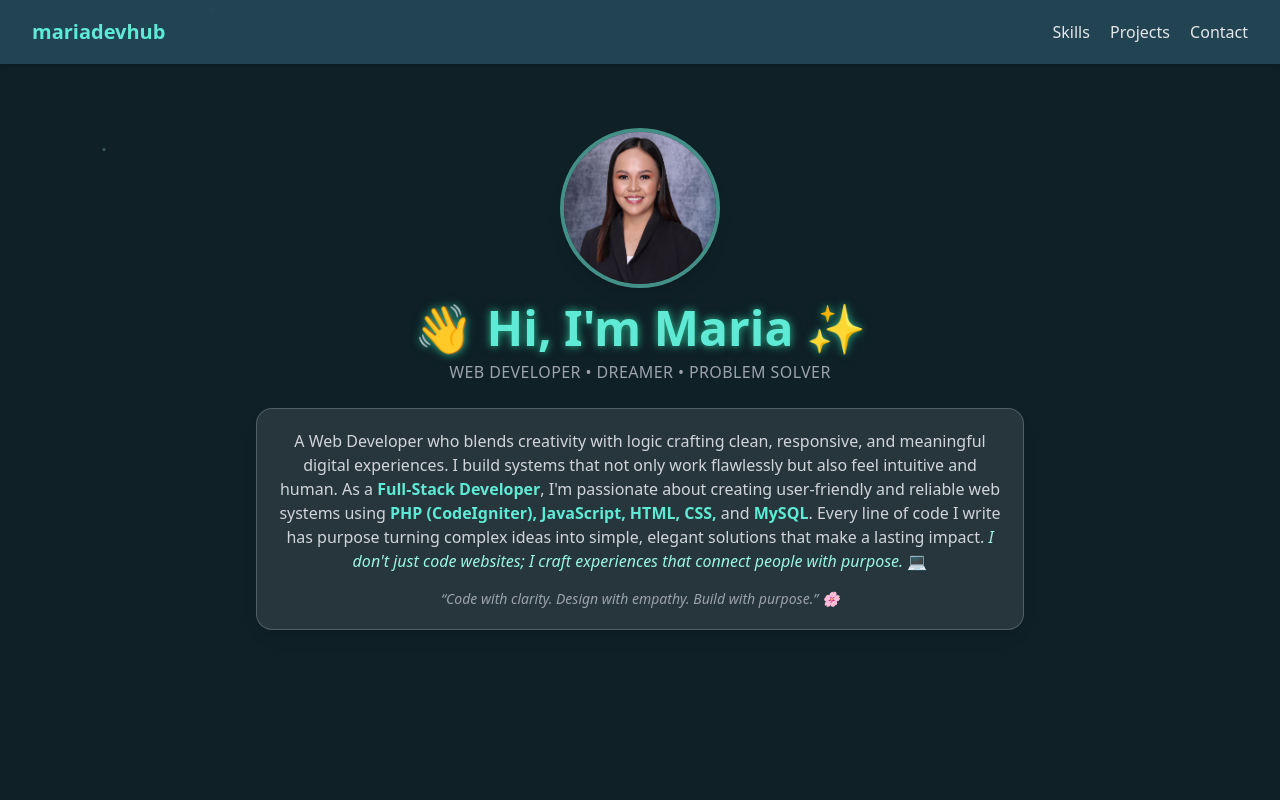
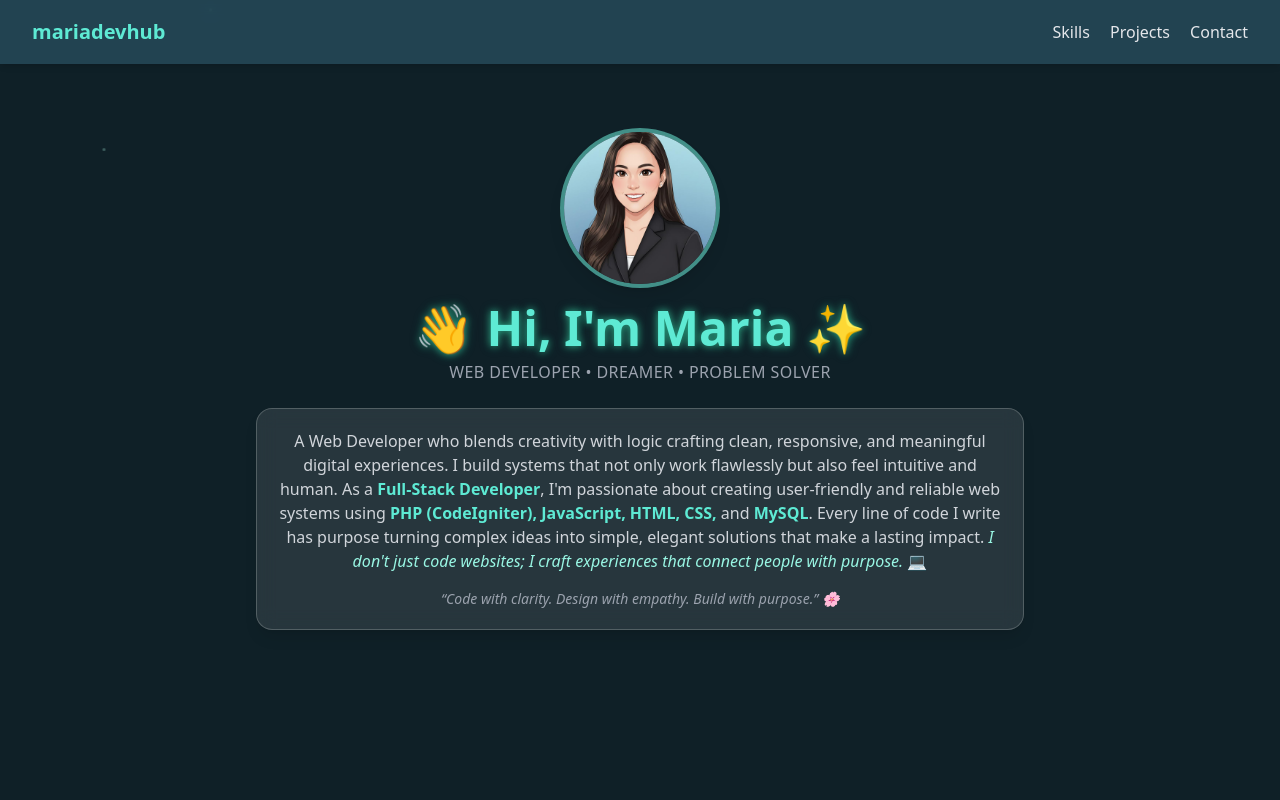
Before and after one commit to mariadevhub/mariadevhub.github.io, a plain HTML site: page index.html in a window 1280 px wide. Shown: the top 800 px of the page. Drawn offline with nearby package versions, Linux system fonts and the light colour scheme.

Commit message:
Update: Image.

```diff
--- a/index.html
+++ b/index.html
@@ -139,7 +139,7 @@
 
         <header id="home" class="text-center py-16 md:py-24 section-padding" data-aos="fade-down">
             <img
-                src="maria.jpg"
+                src="maria.png"
                 alt="Maria Leonilyn Naive Profile"
                 class="rounded-full w-40 h-40 mx-auto mb-4 object-cover glass-card border-4 border-teal-300/50 shadow-lg"
                 data-aos="zoom-in" data-aos-delay="300"
```
Also changed, not shown: maria.jpg (deleted), maria.png (added).
